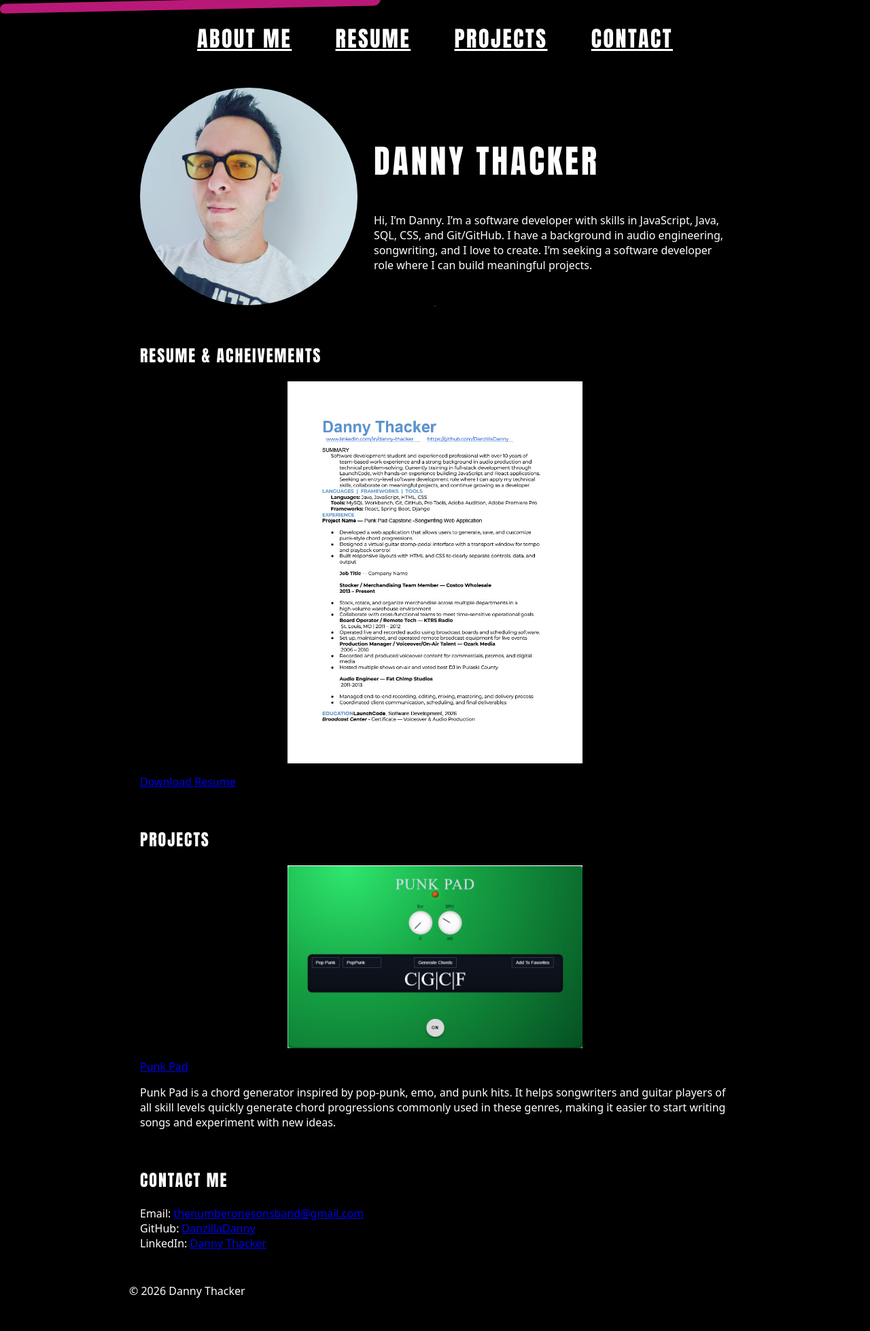
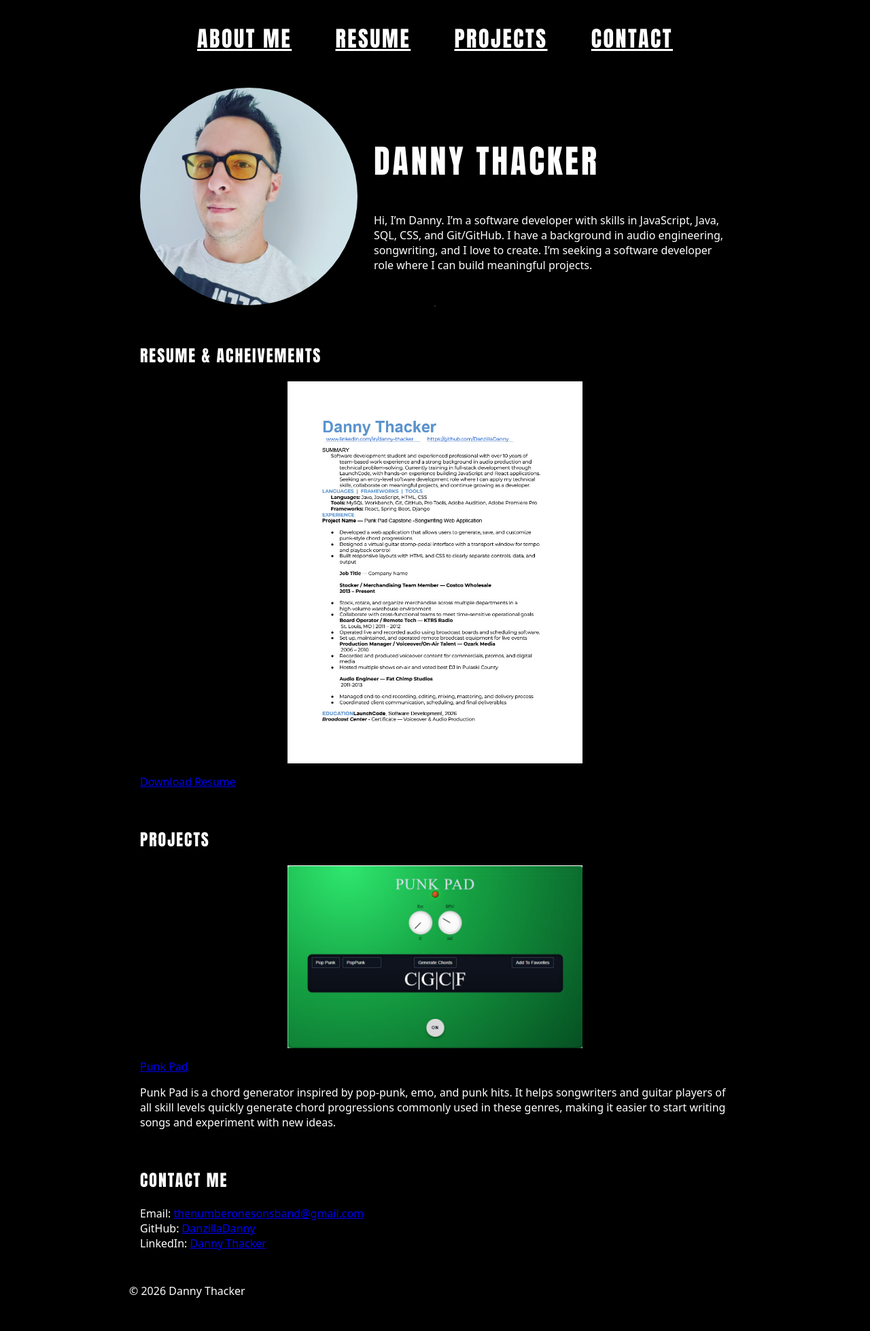
Before and after one commit to DanzillaDanny/DanzillaDanny.github.io, a Jekyll site: the page built from index.md, in a window 1280 px wide. Shown: the whole page at 68% size. Built offline with Jekyll 4.4.1, drawn with Linux system fonts in a browser that asks for light colours.

Commit message:
removed section dividers

```diff
--- a/assets/index.css
+++ b/assets/index.css
@@ -112,27 +112,6 @@
   margin-top: 3.5rem;
 }
 
-.section::before {
-  content: "";
-  position: absolute;
-  top: 0;
-  left: 0;
-
-  width: min(560px, 100%);
-  height: 14px;
-
-  background: var(--accent-color);
-  opacity: 0.35;
-
-  transform: rotate(-1.2deg);
-  border-radius: 8px 4px 10px 6px;
-  filter: blur(0.3px);
-}
-
-#about-me.section::before {
-  content: none;
-}
-
 .profile-pic{
     width: 320px;
     height: 320px;
```
